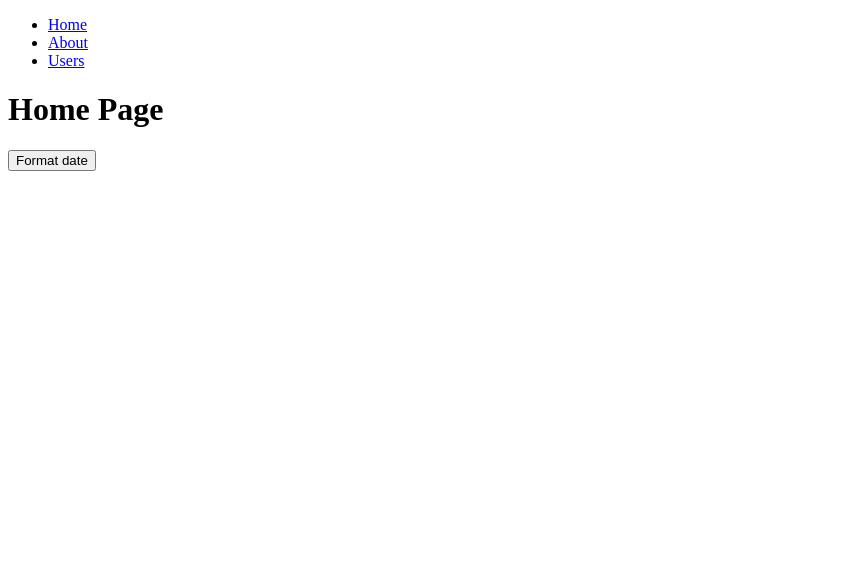
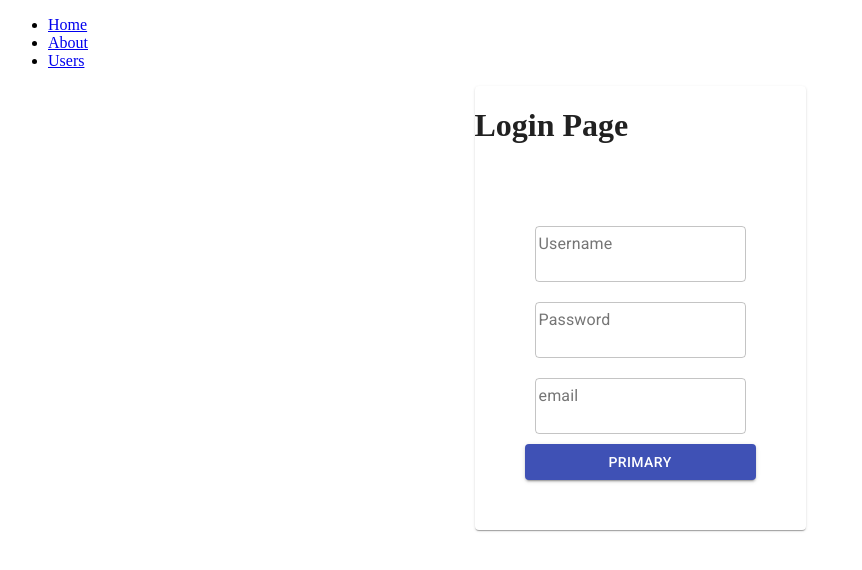
Before and after one commit to coder4affine/innoserve_capita, a React app: page / in a window 1280 px wide. Shown: the top 570 px of the page, without its empty margins (0-862 px from the left). Built offline with nearby package versions, Linux system fonts and the light colour scheme.

Commit message:
added formik

```diff
--- a/package.json
+++ b/package.json
@@ -15,7 +15,10 @@
   },
   "dependencies": {
     "@loadable/component": "^5.11.0",
+    "@material-ui/core": "^4.8.3",
+    "@material-ui/icons": "^4.5.1",
     "date-fns": "^2.9.0",
+    "formik": "^2.1.1",
     "prop-types": "^15.7.2",
     "react": "^16.12.0",
     "react-dom": "^16.12.0",
--- a/public/index.html
+++ b/public/index.html
@@ -4,6 +4,10 @@
     <meta charset="UTF-8" />
     <meta name="viewport" content="width=device-width, initial-scale=1.0" />
     <meta http-equiv="X-UA-Compatible" content="ie=edge" />
+    <link
+      rel="stylesheet"
+      href="https://fonts.googleapis.com/css?family=Roboto:300,400,500,700&display=swap"
+    />
     <title>Document</title>
   </head>
   <body>
--- a/src/App.js
+++ b/src/App.js
@@ -3,6 +3,7 @@ import { BrowserRouter as Router, Switch, Route, Link } from 'react-router-dom';
 import PageNotFound from './screens/pageNotFound';
 import routes from './routes';
 import PrivateRoute from './components/PrivateRoute/PrivateRoute';
+import LocaleContext from './context/localeContext';
 
 const App = () => (
   <Router>
@@ -20,6 +21,7 @@ const App = () => (
           </li>
         </ul>
       </nav>
+      <LocaleContext>
         <Switch>
           {routes.map(route => {
             if (route.isPrivate) {
@@ -31,6 +33,7 @@ const App = () => (
             <PageNotFound />
           </Route>
         </Switch>
+      </LocaleContext>
     </div>
   </Router>
 );
--- /dev/null
+++ b/src/components/Form/index.js
@@ -0,0 +1,23 @@
+/* eslint-disable react/prop-types */
+import React from 'react';
+import { Formik, Form, Field } from 'formik';
+import Button from '@material-ui/core/Button';
+
+const index = ({ fields, ...props }) => (
+  <Formik {...props}>
+    {({ isSubmitting }) => (
+      <Form>
+        <div style={{ display: 'flex', flexDirection: 'column', padding: 50 }}>
+          {fields.map(field => (
+            <Field key={field.name} {...field} />
+          ))}
+          <Button variant="contained" color="primary" type="submit" disabled={isSubmitting}>
+            Primary
+          </Button>
+        </div>
+      </Form>
+    )}
+  </Formik>
+);
+
+export default index;
--- /dev/null
+++ b/src/components/TextInput/index.js
@@ -0,0 +1,13 @@
+/* eslint-disable react/prop-types */
+import React from 'react';
+import TextField from '@material-ui/core/TextField';
+import { ErrorMessage } from 'formik';
+
+const index = ({ field, ...props }) => (
+  <div>
+    <TextField {...props} {...field} variant="outlined" style={{ padding: 10 }} />
+    <ErrorMessage name={field.name} />
+  </div>
+);
+
+export default index;
--- /dev/null
+++ b/src/context/localeContext.js
@@ -0,0 +1,20 @@
+/* eslint-disable react/no-unused-state */
+/* eslint-disable react/state-in-constructor */
+/* eslint-disable react/prop-types */
+import React, { createContext, Component } from 'react';
+
+export const { Provider: LocaleProvider, Consumer: LocaleConsumer } = createContext();
+
+export default class LocaleContext extends Component {
+  state = {
+    locale: 'en',
+    changeLocale: locale => {
+      this.setState({ locale });
+    },
+  };
+
+  render() {
+    const { children } = this.props;
+    return <LocaleProvider value={this.state}>{children}</LocaleProvider>;
+  }
+}
--- a/src/routes.js
+++ b/src/routes.js
@@ -10,11 +10,18 @@ const Home = loadable(() => import('./screens/home'), {
 const Users = loadable(() => import('./screens/users'), {
   fallback: <div>Loading...</div>,
 });
+const Login = loadable(() => import('./screens/login'), {
+  fallback: <div>Loading...</div>,
+});
 
 const routes = [
   {
     path: '/',
     exact: true,
+    component: Login,
+  },
+  {
+    path: '/home',
     component: Home,
   },
   {
--- a/src/screens/about/index.js
+++ b/src/screens/about/index.js
@@ -1,9 +1,28 @@
 import React from 'react';
+import Button from '@material-ui/core/Button';
+import { LocaleConsumer } from '../../context/localeContext';
 
-const index = () => (
-  <div>
-    <h1>About Page</h1>
-  </div>
-);
+const index = () => {
+  console.warn('rerender');
+  return (
+    <div>
+      <h1>About Page</h1>
+      <LocaleConsumer>
+        {value => (
+          <div>
+            <h1>{value.locale}</h1>
+            <Button
+              variant="contained"
+              color="primary"
+              onClick={() => value.changeLocale(value.locale === 'en' ? 'es' : 'en')}
+            >
+              Change Locale
+            </Button>
+          </div>
+        )}
+      </LocaleConsumer>
+    </div>
+  );
+};
 
 export default index;
--- /dev/null
+++ b/src/screens/login/index.js
@@ -0,0 +1,79 @@
+import React from 'react';
+import Paper from '@material-ui/core/Paper';
+import TextInput from '../../components/TextInput';
+import Form from '../../components/Form';
+
+const wait = ms => new Promise(res => setTimeout(res, ms));
+
+const fields = [
+  {
+    name: 'username',
+    component: TextInput,
+    label: 'Username',
+    value: '',
+    validate: value => {
+      let error = '';
+      if (!value) {
+        error = 'Require...';
+      }
+      return error;
+    },
+  },
+  {
+    name: 'password',
+    component: TextInput,
+    label: 'Password',
+    type: 'password',
+    value: '',
+    validate: value => {
+      let error = '';
+      if (!value) {
+        error = 'Require...';
+      }
+      return error;
+    },
+  },
+  {
+    name: 'email',
+    component: TextInput,
+    label: 'email',
+    type: 'email',
+    value: '',
+    validate: value => {
+      let error = '';
+      if (!value) {
+        error = 'Require...';
+      }
+      return error;
+    },
+  },
+];
+
+const index = () => (
+  <div
+    style={{
+      display: 'flex',
+      flex: 1,
+      justifyContent: 'center',
+      alignItems: 'center',
+    }}
+  >
+    <Paper elevation={1}>
+      <h1>Login Page</h1>
+      <Form
+        fields={fields}
+        initialValues={fields.reduce((p, c) => ({ ...p, [c.name]: c.value }), {})}
+        onSubmit={async values => {
+          try {
+            await wait(2000);
+            console.warn(values);
+          } catch (error) {
+            console.warn(error);
+          }
+        }}
+      />
+    </Paper>
+  </div>
+);
+
+export default index;
```
Also changed, not shown: 1 other file (tests, documents, lock files or other folders). Lines whose indentation alone changed are shown as unchanged.
